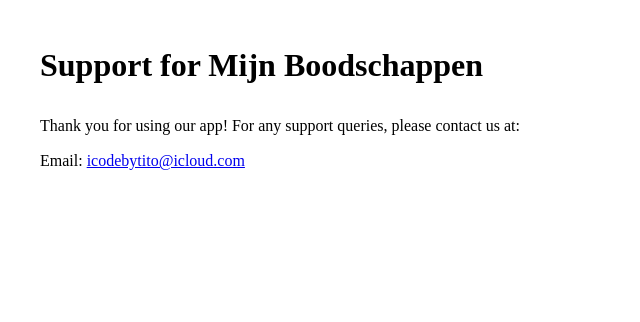
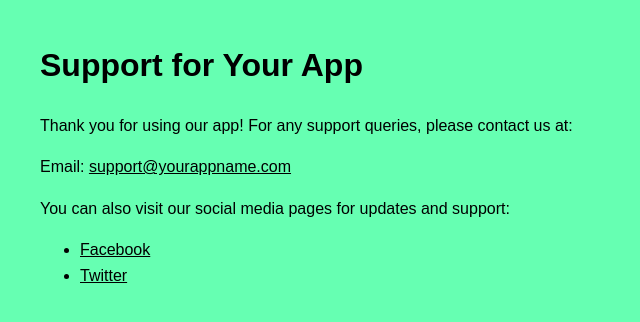
Before and after one commit to icodebytito/Support, a plain HTML site: page index.html in a window 1280 px wide. Shown: the whole page, without its empty margins (0-640 px from the left). Drawn offline with Linux system fonts and the light colour scheme.

Commit message:
Update index.html

```diff
--- a/index.html
+++ b/index.html
@@ -6,23 +6,28 @@
     <title>Your App Support</title>
     <style>
         body {
-            style="background-color: lightgreen;"
             font-family: Arial, sans-serif;
             margin: 40px;
             line-height: 1.6;
+            background-color: #66FFB2;
+            color: black;
         }
         h1 {
-            color: #000000;
+            color: black;
         }
-        p {
-            margin: 10px 0;
+        a {
+            color: black;
         }
     </style>
 </head>
 <body>
-    <h1>Support for Mijn Boodschappen</h1>
+    <h1>Support for Your App</h1>
     <p>Thank you for using our app! For any support queries, please contact us at:</p>
-    <p>Email: <a href="mailto:support@yourappname.com">icodebytito@icloud.com</a></p>
-
+    <p>Email: <a href="mailto:support@yourappname.com">support@yourappname.com</a></p>
+    <p>You can also visit our social media pages for updates and support:</p>
+    <ul>
+        <li><a href="https://www.facebook.com/yourappname" target="_blank">Facebook</a></li>
+        <li><a href="https://twitter.com/yourappname" target="_blank">Twitter</a></li>
+    </ul>
 </body>
 </html>
```
